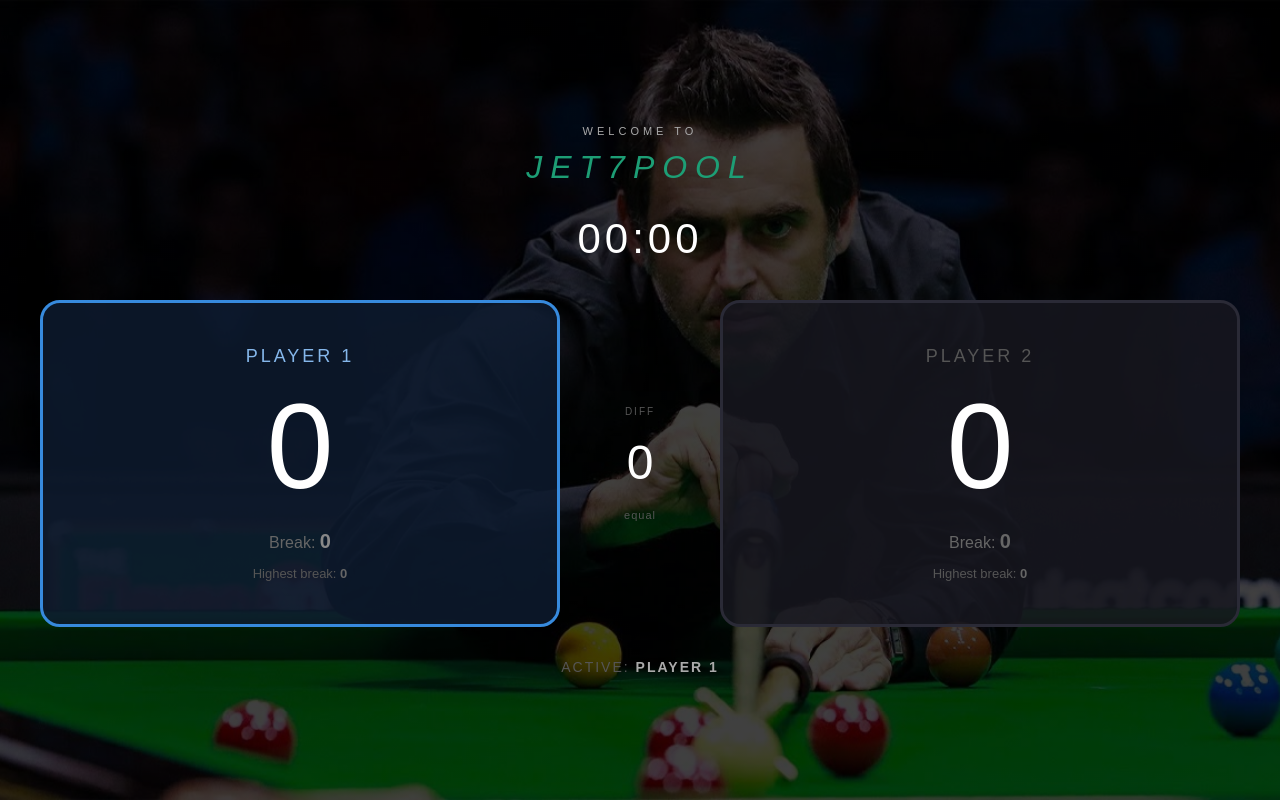
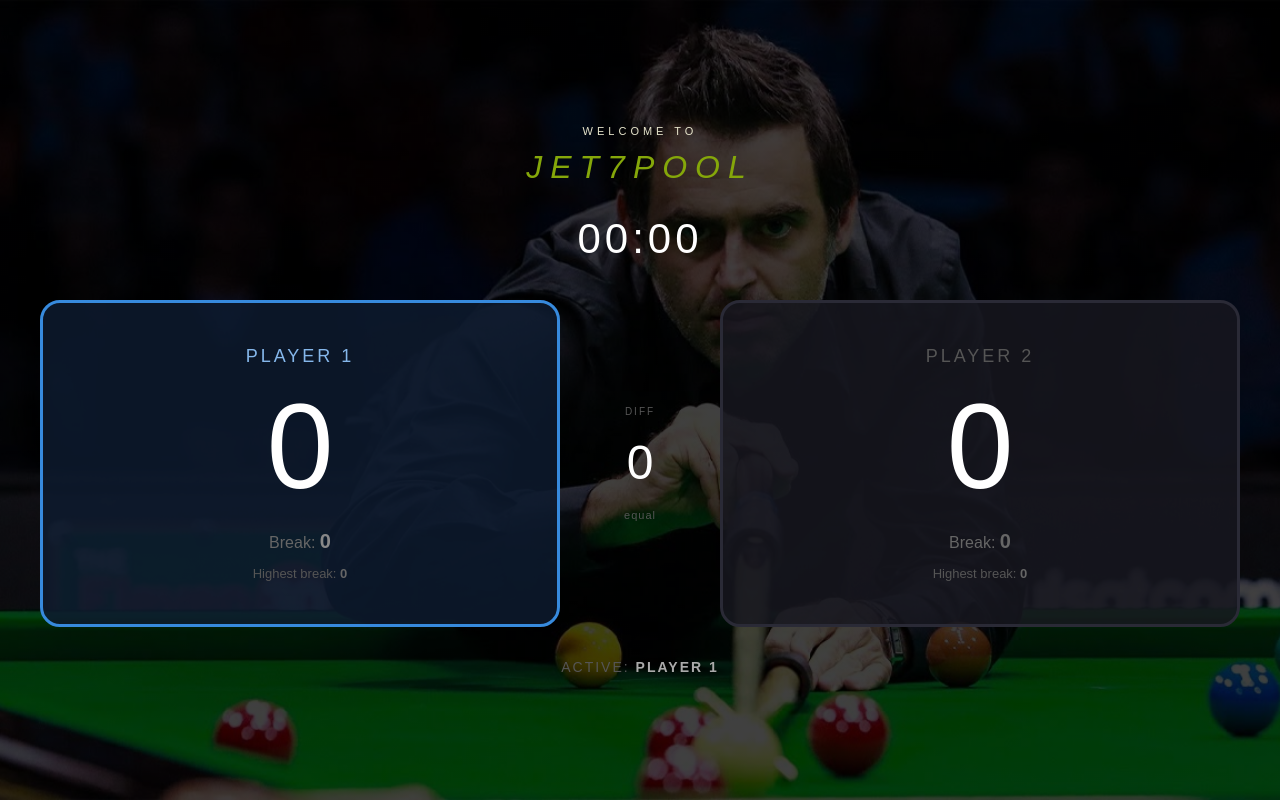
Before and after one commit to yahyabelqacem/snookerapp, a Next.js app: page /display in a window 1280 px wide. Built offline with nearby package versions, Linux system fonts and the light colour scheme; no server answers; the database is empty.

Commit message:
italic jet7pool

```diff
--- a/app/display/page.tsx
+++ b/app/display/page.tsx
@@ -76,11 +76,11 @@ export default function Display() {
 
       {/* Header */}
       <div style={{ textAlign: "center", marginBottom: 30 }}>
-        <div style={{ fontSize: 11, letterSpacing: 4, color: "#aaa", textTransform: "uppercase", marginBottom: 4 }}>
+        <div style={{ fontSize: 11, letterSpacing: 4, color: "#e6e4cb", textTransform: "uppercase", marginBottom: 4 }}>
           Welcome to
         </div>
-        <div style={{ fontSize: 32, letterSpacing: 8, color: "#1D9E75", textTransform: "uppercase", fontWeight: 500, marginBottom: 16, fontStyle: "italic" }}>
-  JET7POOL
+        <div style={{ fontSize: 32, letterSpacing: 8, color: "#85a70a", textTransform: "uppercase", fontWeight: 500, marginBottom: 16, fontStyle: "italic" }}>
+  Jet7Pool
         </div>
         <div style={{ fontSize: 42, fontWeight: 500, color: "#fff", letterSpacing: 4, fontVariantNumeric: "tabular-nums" }}>
           {elapsed}
```
